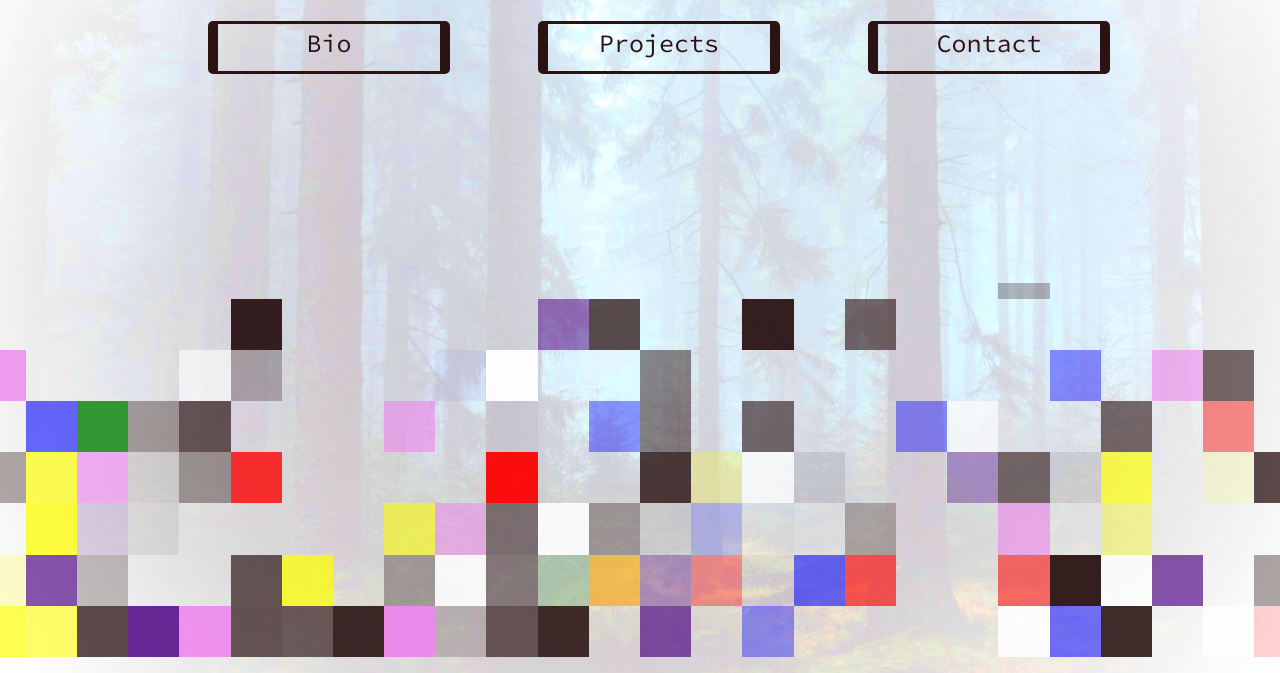
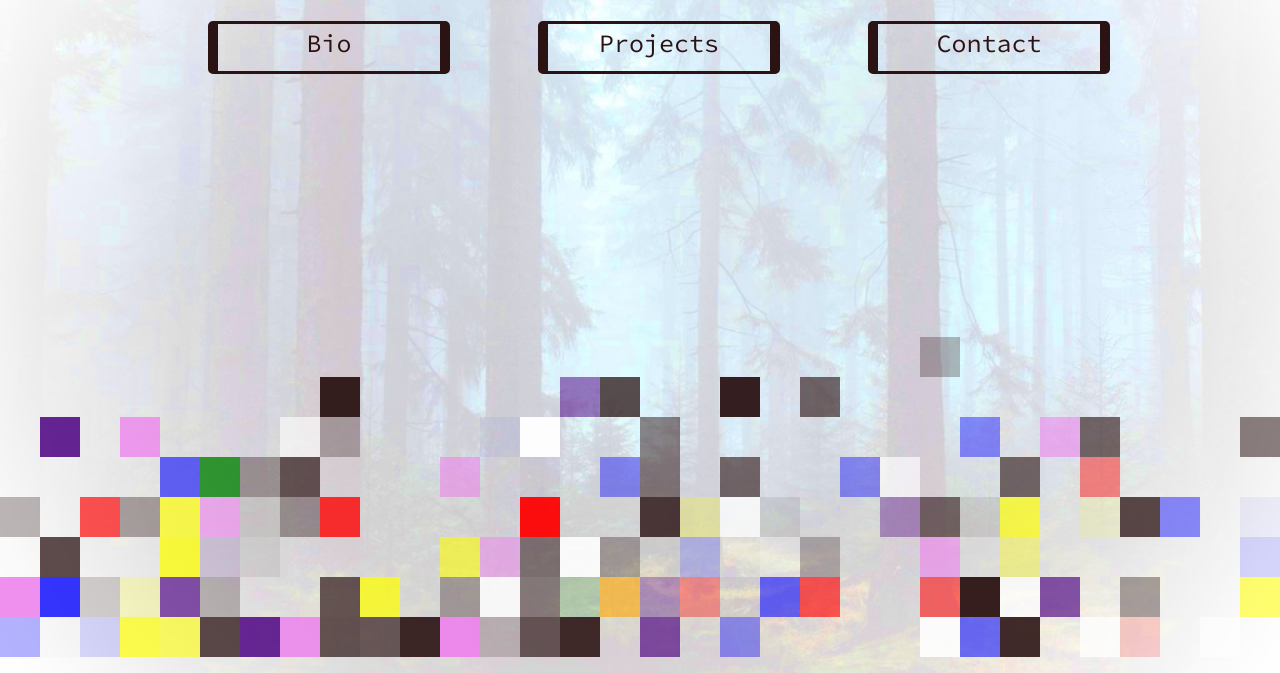
Before and after one commit to smsvt99/smsvt99.github.io, a plain HTML site: page newIndex.html in a window 1280 px wide. Shown: the part 127-800 px from the top of the page. Drawn offline with nearby package versions, Linux system fonts and the light colour scheme.

Commit message:
fixed squares?

```diff
--- a/newIndex.html
+++ b/newIndex.html
@@ -92,7 +92,7 @@
         }
 
         .tg td {
-            padding: 2vw;
+            padding: 20px;
             /* height: 3%;
             width: 3%; */
             /* border-style: solid; */
@@ -102,7 +102,7 @@
         }
 
         .tg th {
-            padding: 1vh;
+            /* padding: 20px */
             /* height: 3%;
             width: 3%; */
             /* border-style: solid; */
@@ -576,7 +576,20 @@
                     squares[i].style.opacity = 0;
                 }
         }
+        function setPadding(){
+            let pageWidth = document.documentElement.clientWidth;
+            let squareWidth = pageWidth / 64 + 'px'
+            console.log(pageWidth)
+            console.log(squareWidth)
+
+            for (let i = 0; i < squares.length; i++) {
+                squares[i].style.padding = squareWidth;
+            }
+
+        }
+        window.addEventListener('resize', setPadding)
         addListeners();
+        setPadding()
     </script>
 </body>
 
```
